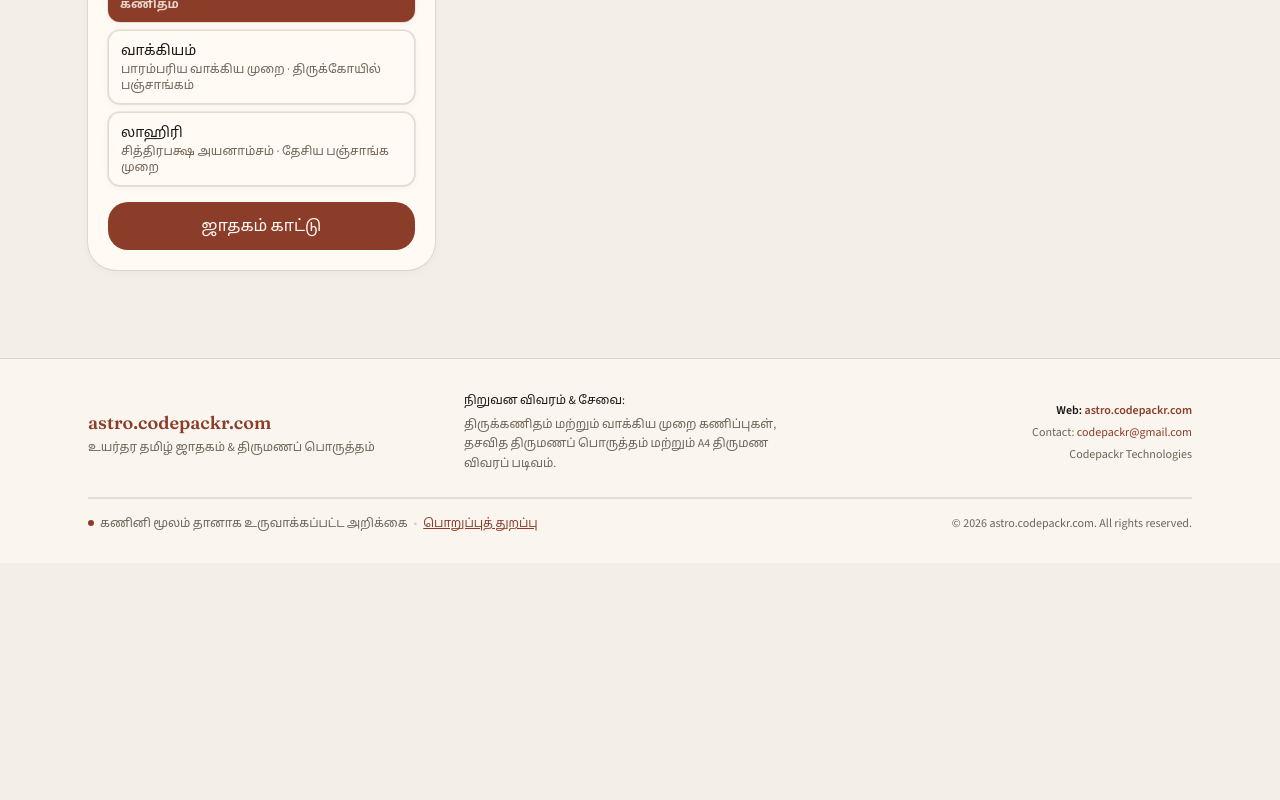
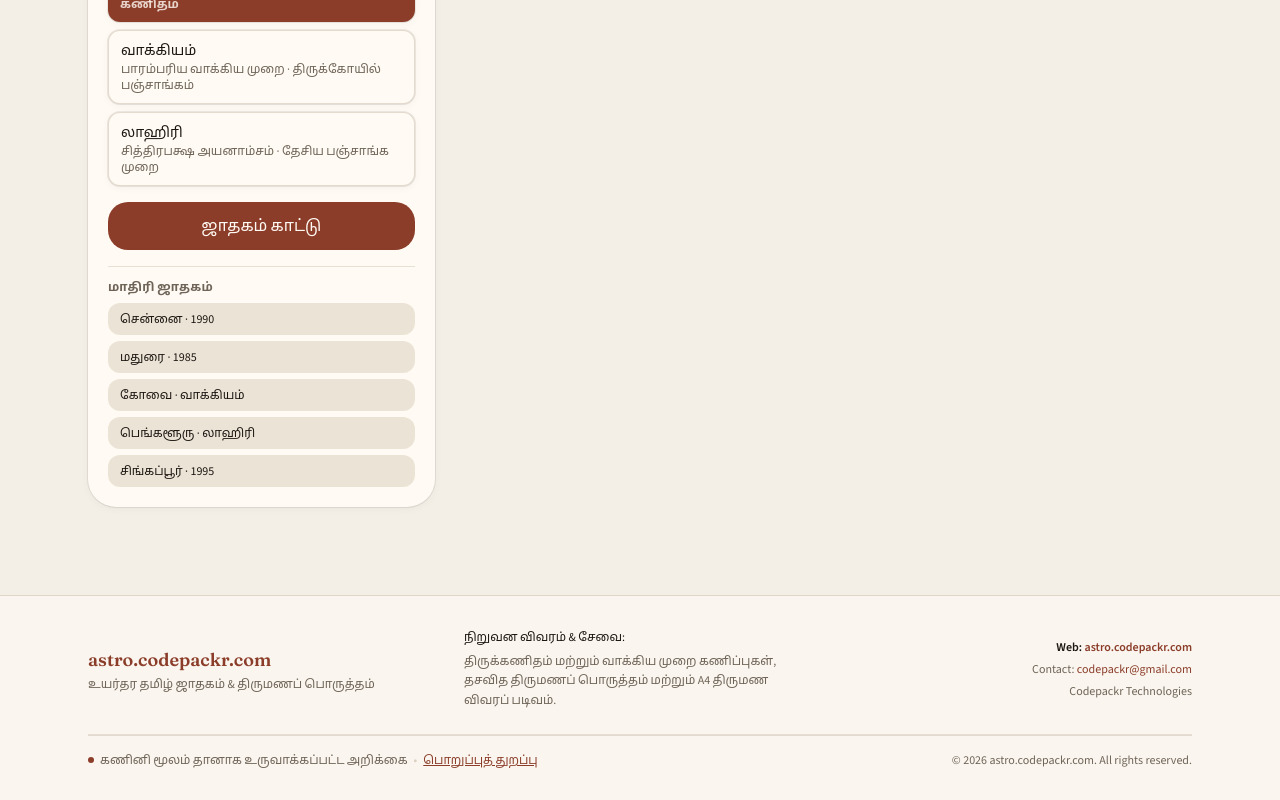
Before and after one commit to coolnaveen99/codepackr-astro, a React (Vite) app: page / in a window 1280 px wide. Shown: the part 853-1653 px from the top of the page. Before the commit the page ends 1416 px from the top, so only its background shows below. Built offline with nearby package versions, Linux system fonts and the light colour scheme.

Commit message:
feat(astro): Phase 3 — wire App routes, sample charts panel

```diff
--- a/src/App.tsx
+++ b/src/App.tsx
@@ -9,12 +9,15 @@ import { DisclaimerPage } from "@/components/disclaimer-page";
 import { PoruthamView } from "@/components/porutham-view";
 import { PanchangamView } from "@/components/panchangam-view";
 import { DailyRasiView } from "@/components/daily-rasi";
+import { NumerologyView } from "@/components/numerology-view";
+import { GlossaryView } from "@/components/glossary-view";
+import { PrasnaView } from "@/components/prasna-view";
 import { compute, type BirthInput } from "@/lib/astro/engine";
 import { t } from "@/lib/astro/i18n";
 import { LangProvider, useLang } from "@/lib/lang";
 import { NavProvider, useNav } from "@/lib/nav";
 import { GaneshProvider } from "@/lib/ganesh-context";
-import { DEFAULT_INPUT } from "@/lib/astro/samples";
+import { DEFAULT_INPUT, SAMPLE_CHARTS } from "@/lib/astro/samples";
 
 export default function App() {
   return (
@@ -43,6 +46,12 @@ function Shell() {
         <PanchangamView lang={lang} />
       ) : page === "rasipalan" ? (
         <DailyRasiView lang={lang} />
+      ) : page === "numerology" ? (
+        <NumerologyView lang={lang} />
+      ) : page === "glossary" ? (
+        <GlossaryView lang={lang} />
+      ) : page === "prasna" ? (
+        <PrasnaView lang={lang} />
       ) : page === "biodata" ? (
         <BiodataMaker lang={lang} />
       ) : page === "contact" ? (
@@ -54,6 +63,26 @@ function Shell() {
           <aside className="no-print min-w-0 lg:sticky lg:top-6 lg:col-span-1 lg:self-start">
             <div className="rounded-xl bg-surface p-4 shadow-card sm:p-5">
               <BirthForm lang={lang} value={draft} onChange={setDraft} onSubmit={() => setCast(draft)} />
+              <div className="mt-4 border-t border-border/60 pt-3">
+                <p className="mb-2 text-xs font-semibold uppercase tracking-wide text-muted">
+                  {t(lang, "sampleCharts")}
+                </p>
+                <div className="flex flex-col gap-1.5">
+                  {SAMPLE_CHARTS.map((s) => (
+                    <button
+                      key={s.id}
+                      type="button"
+                      className="rounded-md bg-elevated px-3 py-2 text-left text-xs font-medium text-fg hover:bg-accent/15"
+                      onClick={() => {
+                        setDraft(s.input);
+                        setCast(s.input);
+                      }}
+                    >
+                      {lang === "ta" ? s.labelTa : s.labelEn}
+                    </button>
+                  ))}
+                </div>
+              </div>
             </div>
           </aside>
           <section className="min-w-0 lg:col-span-2">
```
